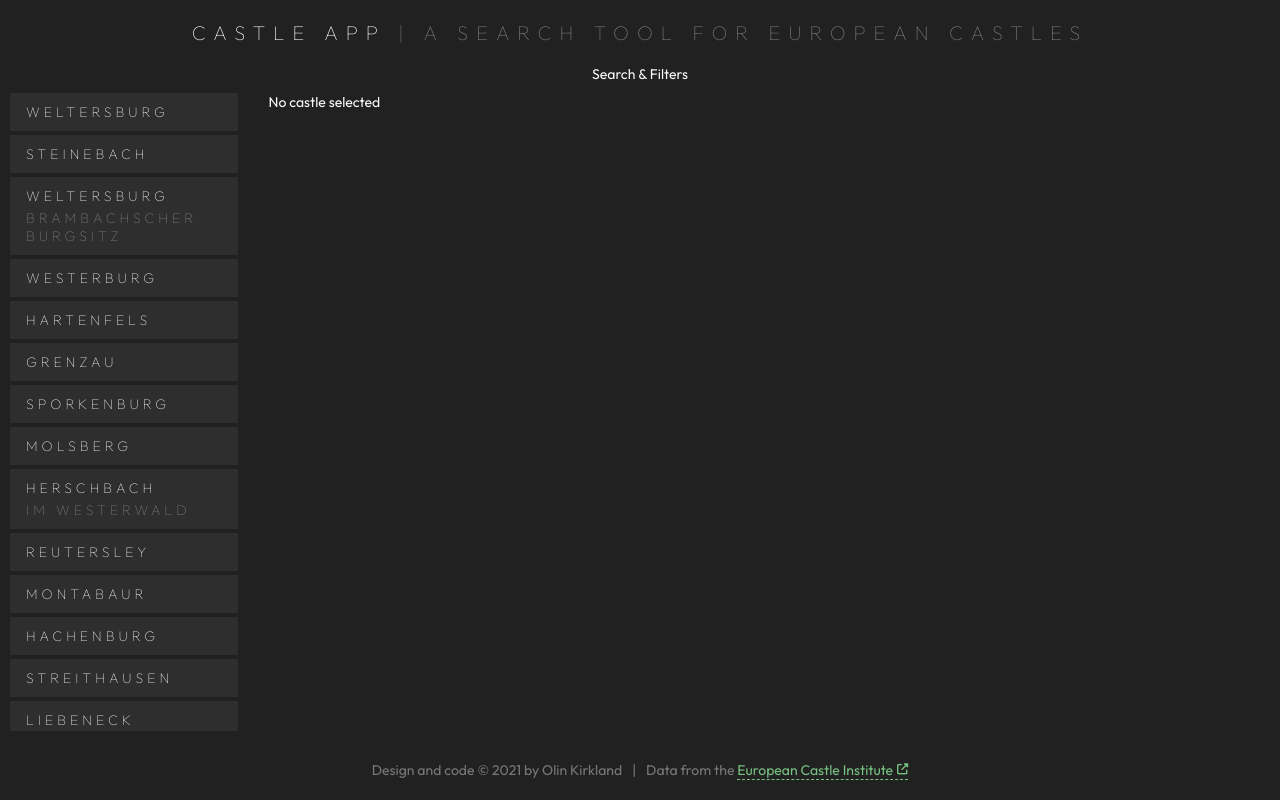
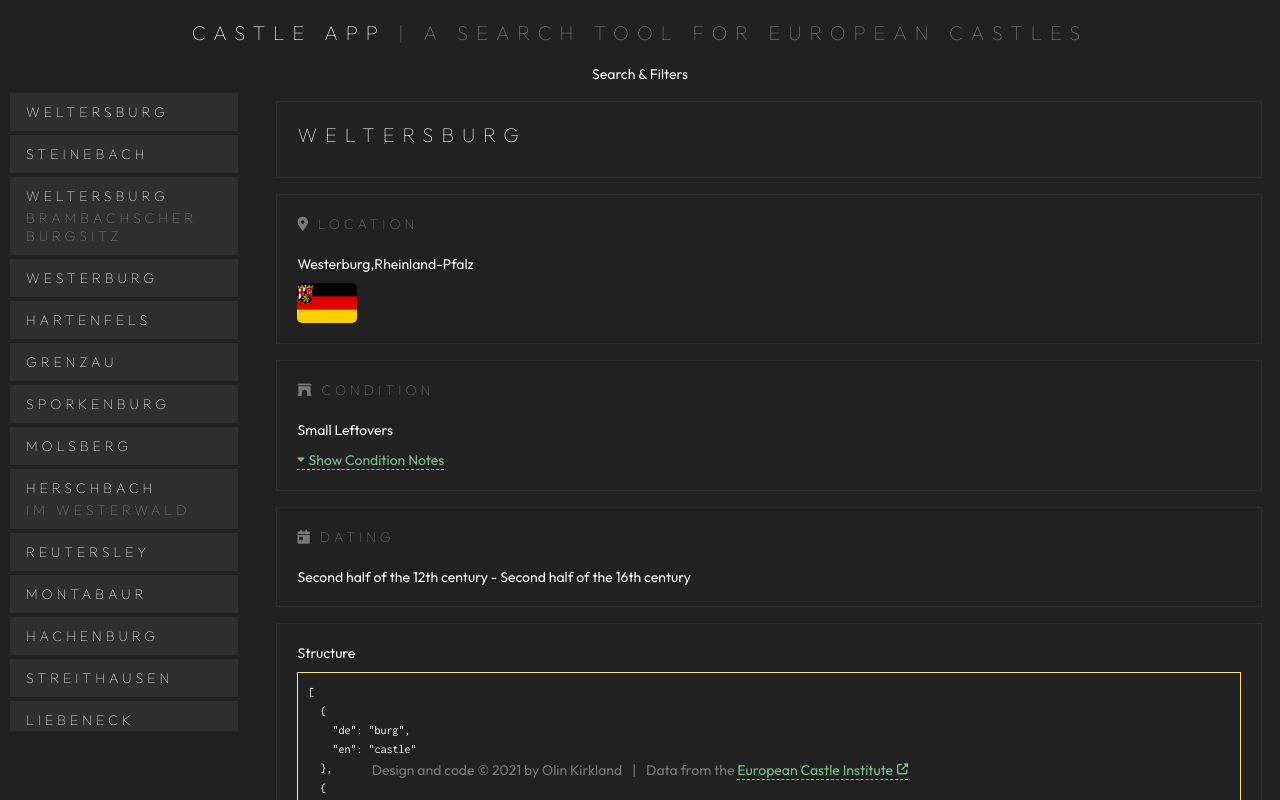
Before and after one commit to olinkirkland/castle-app, a React (Create React App) app: page / in a window 1280 px wide. Shown: the top 800 px of the page. Built offline with nearby package versions, Linux system fonts and the light colour scheme.

Commit message:
Automatically select the first castle

```diff
--- a/src/components/CastleList.tsx
+++ b/src/components/CastleList.tsx
@@ -1,4 +1,4 @@
-import React from 'react';
+import React, { useEffect } from 'react';
 import Castle from '../Castle';
 import CastleTile from './CastleTile';
 
@@ -8,6 +8,10 @@ type Props = {
 };
 
 export default function CastleList({ castles, setSelectedCastle }: Props) {
+  useEffect(() => {
+    if (castles) setSelectedCastle(castles[0]);
+  }, [castles]);
+
   if (!castles) return <></>;
 
   return (
```
